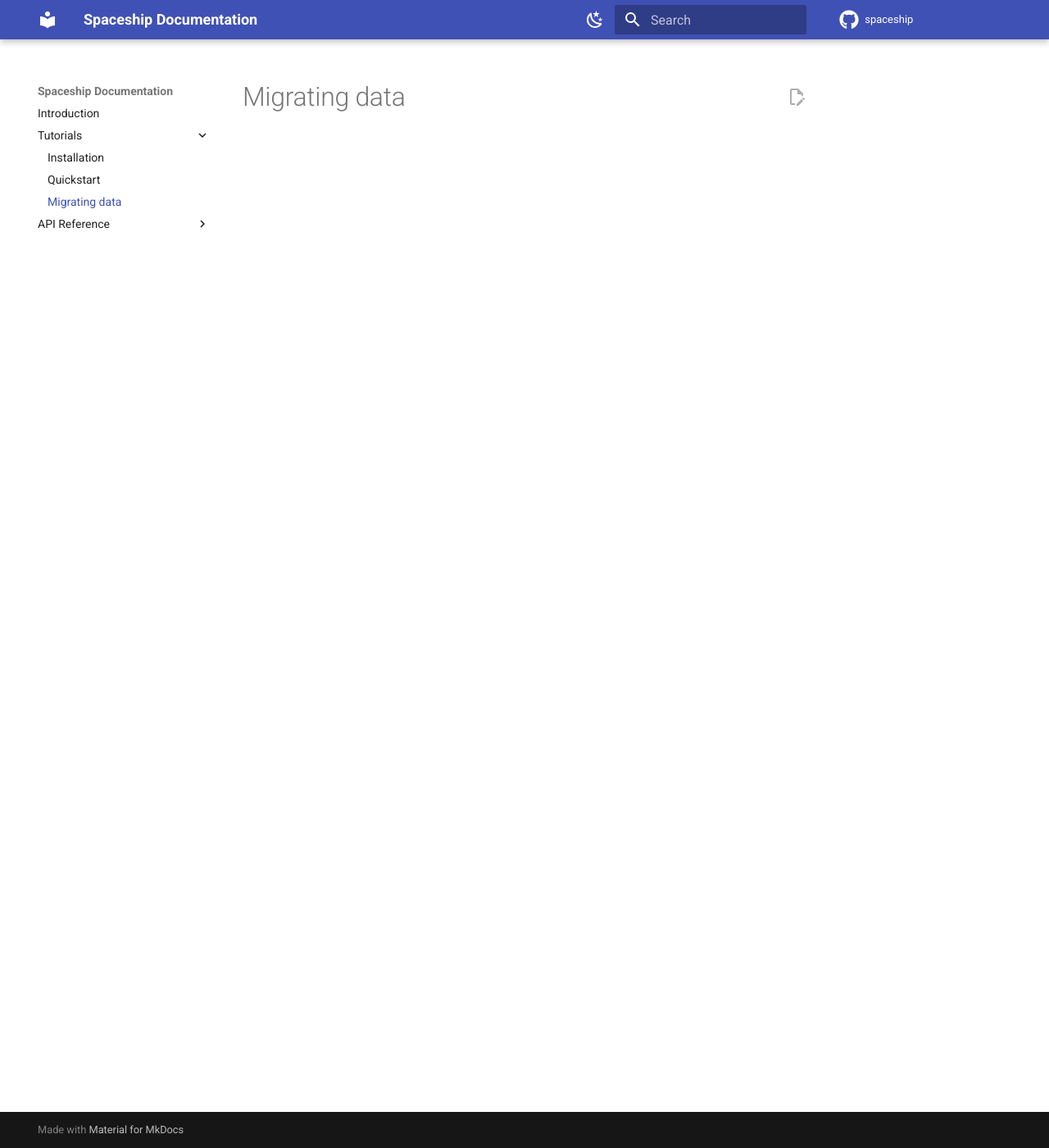
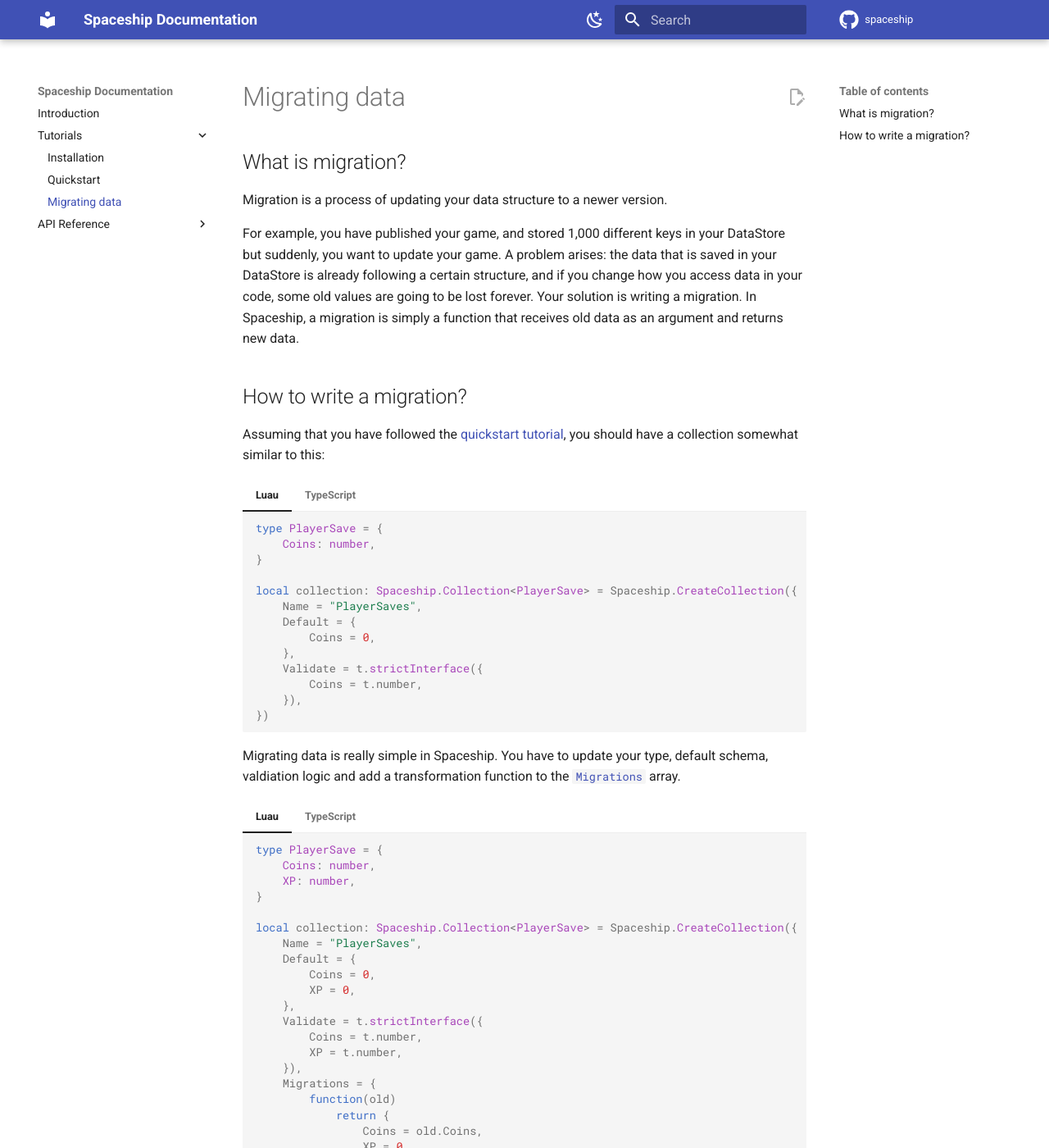
Before and after one commit to wireofparadise/spaceship, an MkDocs documentation site: the page built from docs/tutorials/migrating-data.md, in a window 1280 px wide and 1400 px high. Shown: the whole window at 82% size. Built offline with MkDocs 1.6.1 and Material for MkDocs 9.7.7, drawn with Linux system fonts in a browser that asks for light colours; comment, search, counter and statistics services are not loaded; the version menu is left out; some of the changed text lies outside the part shown.

Commit message:
docs: update migration tutorial

````diff
--- a/docs/tutorials/migrating-data.md
+++ b/docs/tutorials/migrating-data.md
@@ -1 +1,103 @@
 # Migrating data
+
+## What is migration?
+
+Migration is a process of updating your data structure to a newer version.
+
+For example, you have published your game, and stored 1,000 different keys in your DataStore but suddenly, you want to update your game. A problem arises: the data that is saved in your DataStore is already following a certain structure, and if you change how you access data in your code, some old values are going to be lost forever. Your solution is writing a migration. In Spaceship, a migration is simply a function that receives old data as an argument and returns new data.
+
+## How to write a migration?
+
+Assuming that you have followed the [quickstart tutorial](./quickstart.md), you should have a collection somewhat similar to this:
+
+=== "Luau"
+    ```luau
+    type PlayerSave = {
+        Coins: number,
+    }
+
+    local collection: Spaceship.Collection<PlayerSave> = Spaceship.CreateCollection({
+        Name = "PlayerSaves",
+        Default = {
+            Coins = 0,
+        },
+        Validate = t.strictInterface({
+            Coins = t.number,
+        }),
+    })
+    ```
+
+=== "TypeScript"
+    ```ts
+    interface PlayerSave {
+        Coins: number;
+    }
+
+    const collection = Spaceship.CreateCollection<PlayerSave>({
+        Name: "PlayerSaves",
+        Default: {
+            Coins: 0,
+        },
+        Validate: t.strictInterface({
+            Coins: t.number,
+        }),
+    })
+    ```
+
+Migrating data is really simple in Spaceship. You have to update your type, default schema, valdiation logic and add a transformation function to the [`Migrations`](../api-reference/collection-options.md#migrations) array.
+
+=== "Luau"
+    ```luau
+    type PlayerSave = {
+        Coins: number,
+        XP: number,
+    }
+
+    local collection: Spaceship.Collection<PlayerSave> = Spaceship.CreateCollection({
+        Name = "PlayerSaves",
+        Default = {
+            Coins = 0,
+            XP = 0,
+        },
+        Validate = t.strictInterface({
+            Coins = t.number,
+            XP = t.number,
+        }),
+        Migrations = {
+            function(old)
+                return {
+                    Coins = old.Coins,
+                    XP = 0,
+                }
+            end
+        }
+    })
+    ```
+
+=== "TypeScript"
+    ```ts
+    interface PlayerSave {
+        Coins: number;
+        XP: number;
+    }
+
+    const collection = Spaceship.CreateCollection<PlayerSave>({
+        Name: "PlayerSaves",
+        Default: {
+            Coins: 0,
+            XP: 0,
+        },
+        Validate: t.strictInterface({
+            Coins: t.number,
+            XP: t.number,
+        }),
+        Migrations: [
+            (old) => ({
+                Coins: old.Coins,
+                XP: 0,
+            })
+        ]
+    })
+    ```
+
+That's it! Spaceship assigns a certain version to every piece of saved data, and tracks new versions internally, based on the length of your migrations array.
````
